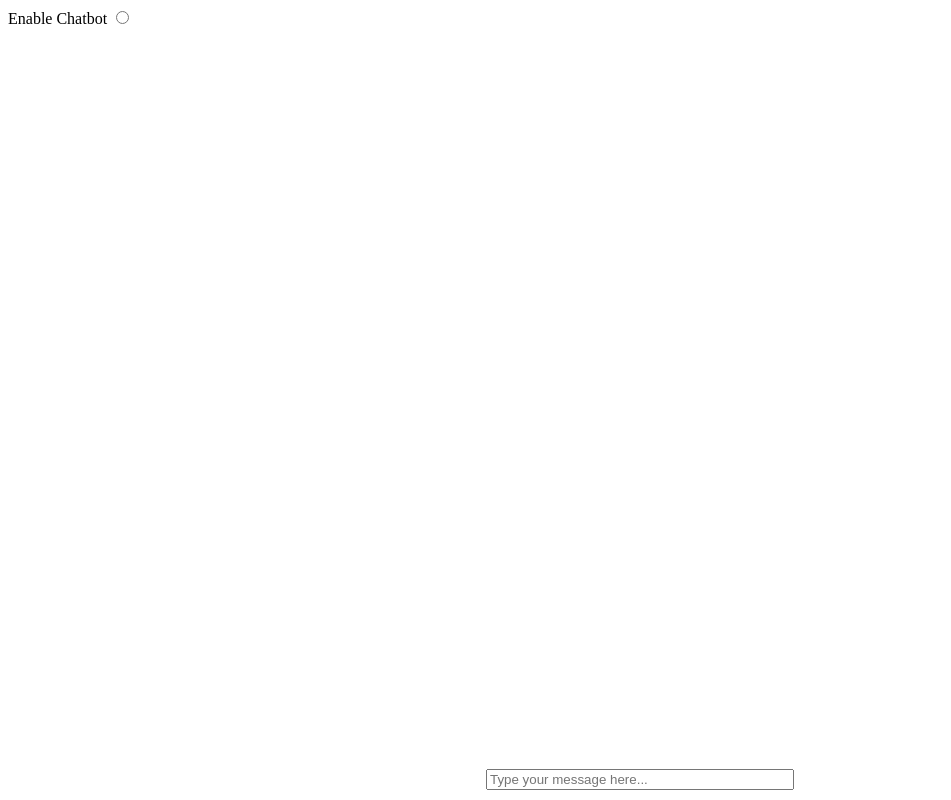
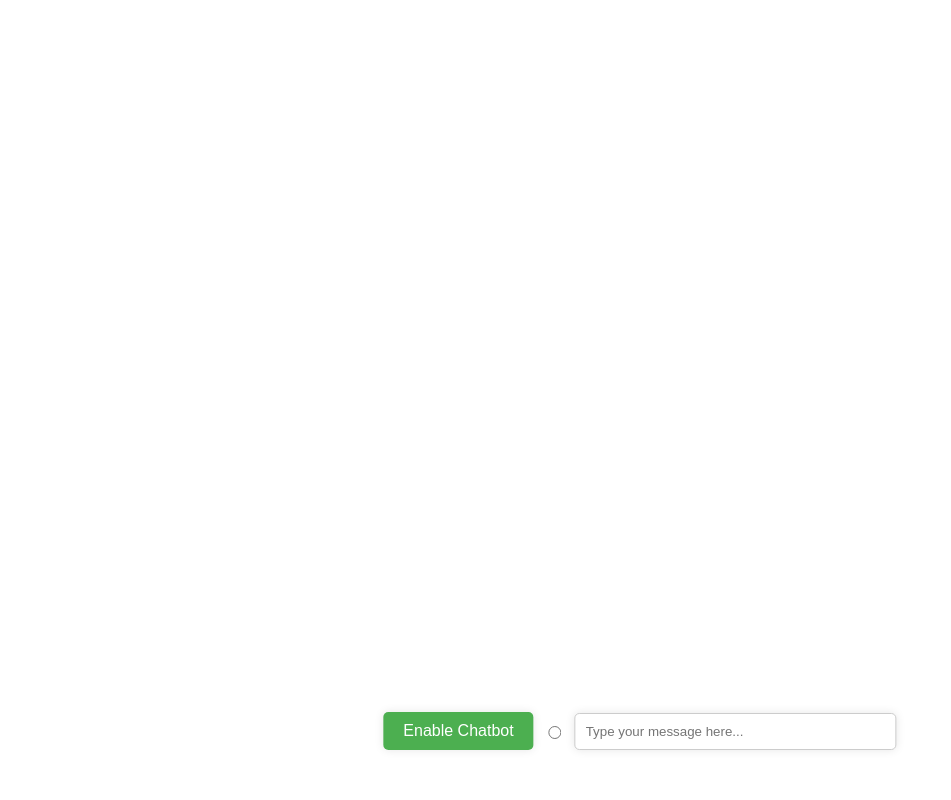
Before and after one commit to paulpaulx1/phaseraimultiplayer, a website: page client/index.html in a window 1280 px wide. Shown: the whole page, without its empty margins (0-951 px from the left). Drawn offline with Linux system fonts and the light colour scheme.

Commit message:
plz plzpzlzz

```diff
--- a/client/index.html
+++ b/client/index.html
@@ -1,20 +1,57 @@
 <!DOCTYPE html>
 <html>
 <head>
-    <meta charset="utf-8">
+    <meta charset="utf-8" />
     <style>
-      #chatInput {
+        body {
+            font-family: Arial, sans-serif;
+            margin: 0;
+            padding: 0;
+            overflow: hidden; /* To prevent scrolling */
+        }
+        .chat-wrapper {
             position: absolute;
-          bottom: 10px;
+            bottom: 50px;
             left: 50%;
             transform: translateX(-50%);
+            display: flex;
+            align-items: center;
+            justify-content: center;
+            gap: 10px;
+        }
+        .chat-label {
+            cursor: pointer;
+            padding: 10px 20px;
+            background-color: #4CAF50;
+            color: white;
+            border-radius: 5px;
+            box-shadow: 0 0 10px rgba(0, 0, 0, 0.1);
+            transition: background-color 0.3s, box-shadow 0.3s;
+        }
+        .chat-label:hover {
+            background-color: #45a049;
+            box-shadow: 0 0 15px rgba(0, 0, 0, 0.2);
+        }
+        #chatInput {
             width: 300px;
+            padding: 10px;
+            border: 1px solid #ccc;
+            border-radius: 5px;
+            box-shadow: 0 0 10px rgba(0, 0, 0, 0.1);
         }
     </style>
 </head>
 <body>
-    <input type="text" id="chatInput" placeholder="Type your message here...">
-    <label for="chat-toggle">Enable Chatbot</label>
+    <div class="chat-wrapper">
+        <label for="chat-toggle" class="chat-label">Enable Chatbot</label>
         <input type="radio" id="chat-toggle" name="chat-toggle" />
+        <input type="text" id="chatInput" placeholder="Type your message here..." />
+    </div>
+    <script>
+      document.getElementById('chatLabel').addEventListener('click', function() {
+          const chatToggle = document.getElementById('chat-toggle');
+          chatToggle.checked = !chatToggle.checked;
+      });
+  </script>
 </body>
 </html>
--- a/client/package.json
+++ b/client/package.json
@@ -24,10 +24,6 @@
     "webpack-dev-server": "^5.0.2",
     "webpack-merge": "^5.10.0"
   },
-  "engines": {
-    "node": ">=18.12.0",
-    "npm": ">=7"
-  },
   "dependencies": {
     "colyseus.js": "^0.15.0",
     "dotenv-webpack": "^8.1.0",
--- a/server/package.json
+++ b/server/package.json
@@ -16,10 +16,6 @@
     "url": "https://github.com/colyseus/create-colyseus/issues"
   },
   "homepage": "https://github.com/colyseus/create-colyseus#readme",
-  "engines": {
-    "node": "18.x",
-    "npm": "8.x"
-  },
   "dependencies": {
     "@colyseus/loadtest": "^0.15.0",
     "@colyseus/monitor": "^0.15.0",
```
Lines whose indentation alone changed are shown as unchanged.
